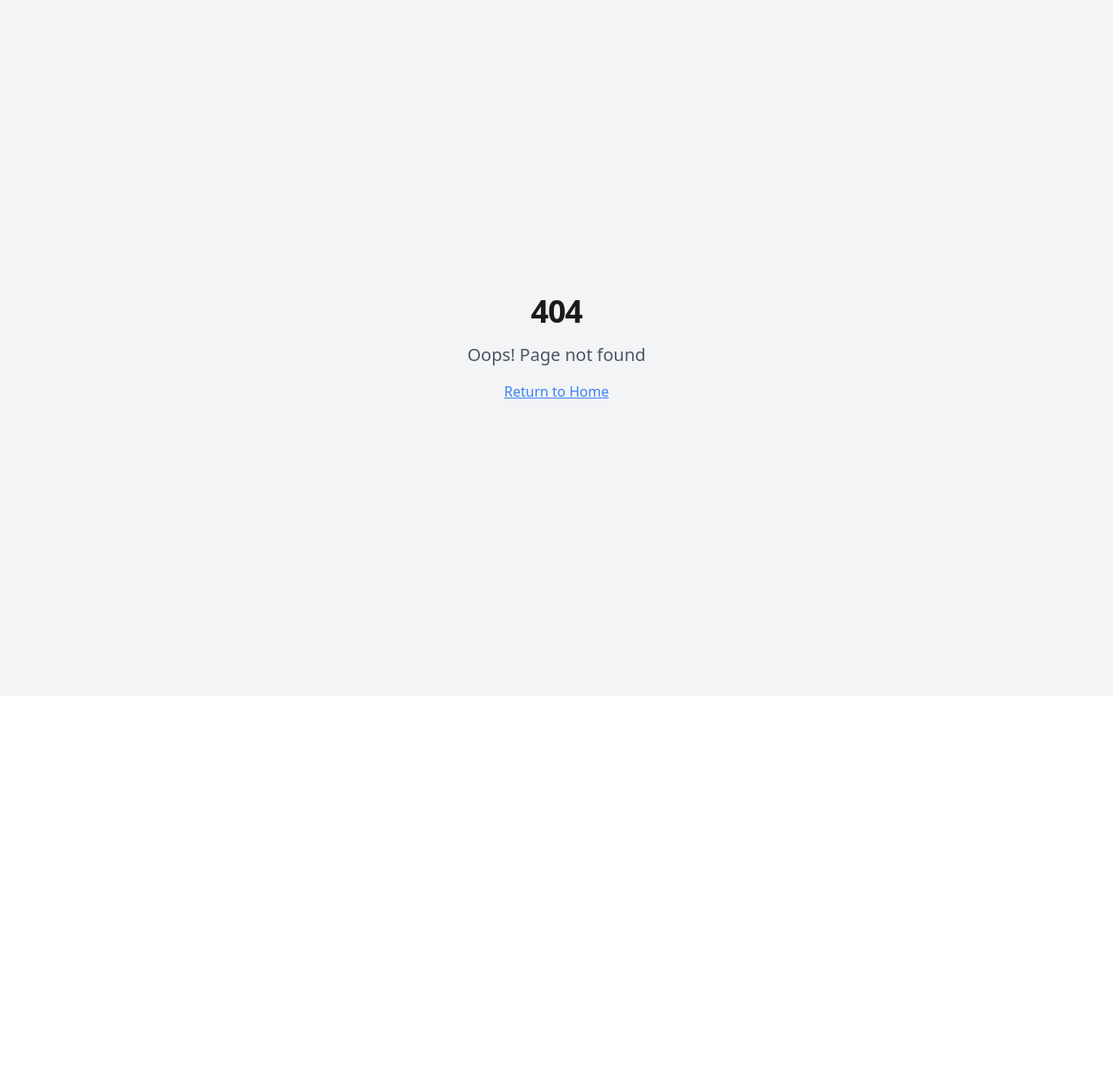
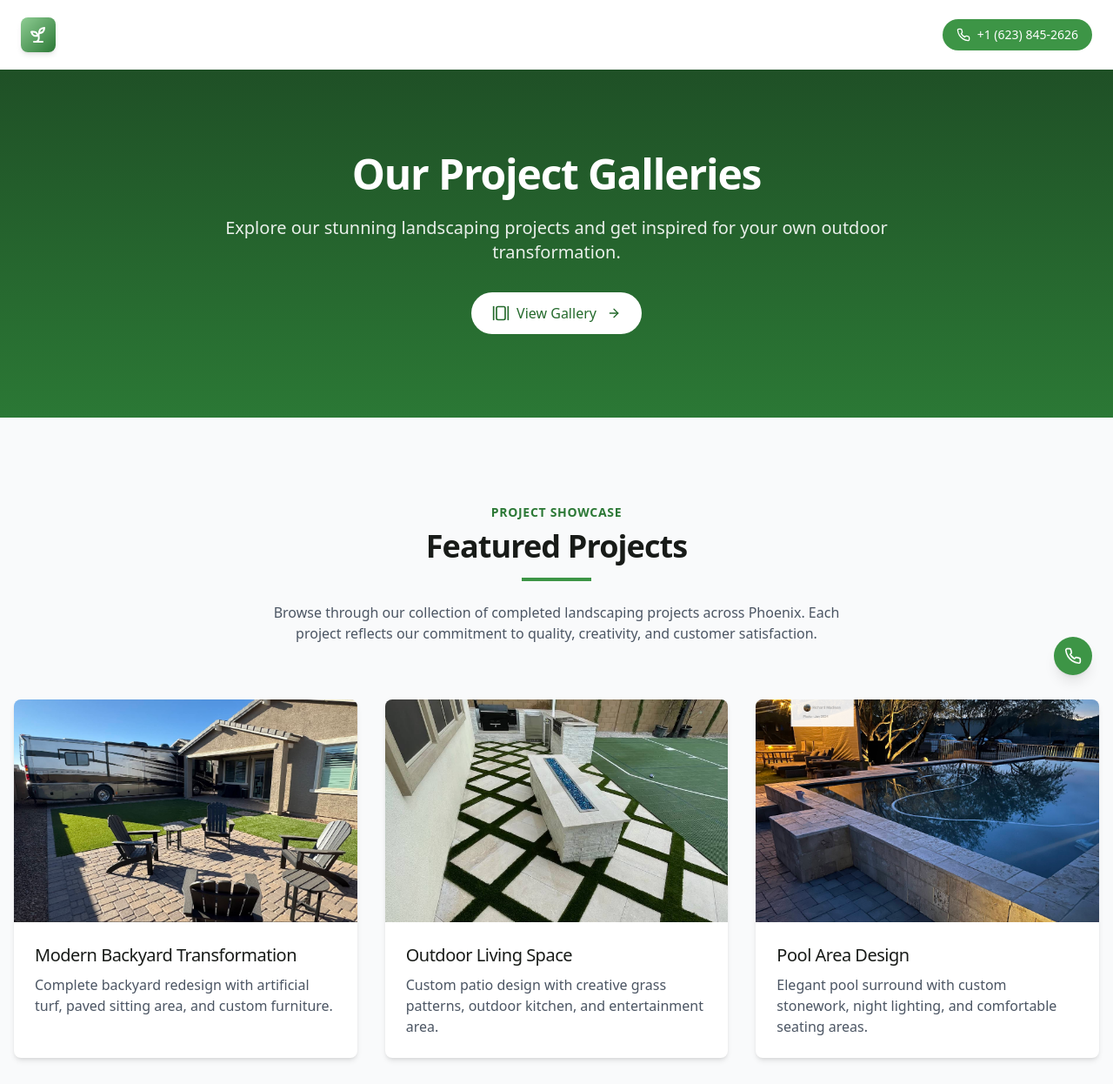
Before and after one commit to Azagentfritz/peorialawncare, a React (Vite) app: page /galleries in a window 1280 px wide. Before the commit this address had no page. Shown: the top 1246 px of the page at 87% size. Before the commit the page ends 800 px from the top, so only its background shows below. Built offline with nearby package versions, Linux system fonts and the light colour scheme.

Commit message:
Add Galleries page and links
Added a link to a new Galleries page at the top of the site and below the Recent Projects section.  The Galleries page showcases projects using the existing site styling and animations.

```diff
--- a/src/App.tsx
+++ b/src/App.tsx
@@ -1,9 +1,11 @@
+
 import { Toaster } from "@/components/ui/toaster";
 import { Toaster as Sonner } from "@/components/ui/sonner";
 import { TooltipProvider } from "@/components/ui/tooltip";
 import { QueryClient, QueryClientProvider } from "@tanstack/react-query";
 import { BrowserRouter, Routes, Route } from "react-router-dom";
 import Index from "./pages/Index";
+import Galleries from "./pages/Galleries";
 import NotFound from "./pages/NotFound";
 
 const queryClient = new QueryClient();
@@ -16,6 +18,7 @@ const App = () => (
       <BrowserRouter>
         <Routes>
           <Route path="/" element={<Index />} />
+          <Route path="/galleries" element={<Galleries />} />
           {/* ADD ALL CUSTOM ROUTES ABOVE THE CATCH-ALL "*" ROUTE */}
           <Route path="*" element={<NotFound />} />
         </Routes>
--- a/src/components/layout/Navbar.tsx
+++ b/src/components/layout/Navbar.tsx
@@ -1,4 +1,3 @@
-
 import { useState, useEffect } from "react";
 import { Phone, Sprout } from "lucide-react";
 
@@ -20,11 +19,12 @@ const Navbar = () => {
   }, []);
 
   const navLinks = [
-    { name: "Home", url: "#home" },
-    { name: "About", url: "#about" },
-    { name: "Services", url: "#services" },
-    { name: "Projects", url: "#projects" },
-    { name: "Contact", url: "#contact" },
+    { name: "Home", url: "/" },
+    { name: "About", url: "/#about" },
+    { name: "Services", url: "/#services" },
+    { name: "Projects", url: "/#projects" },
+    { name: "Galleries", url: "/galleries" },
+    { name: "Contact", url: "/#contact" },
   ];
 
   return (
@@ -38,7 +38,7 @@ const Navbar = () => {
       <div className="container mx-auto px-4 md:px-6">
         <div className="flex items-center justify-between">
           <a
-            href="#home"
+            href="/"
             className="flex items-center gap-2"
           >
             <div className="h-10 w-10 flex items-center justify-center bg-gradient-to-br from-lawn-300 to-lawn-600 rounded-lg p-2 shadow-md transition-all duration-300 hover:shadow-lawn-200/50">
--- a/src/components/sections/Projects.tsx
+++ b/src/components/sections/Projects.tsx
@@ -1,5 +1,5 @@
-
 import ProjectCard from "../ui/ProjectCard";
+import { GalleryHorizontal } from "lucide-react";
 
 const Projects = () => {
   const projects = [
@@ -66,7 +66,7 @@ const Projects = () => {
           ))}
         </div>
 
-        <div className="mt-16 text-center">
+        <div className="mt-16 flex flex-col items-center gap-6">
           <div className="inline-flex items-center gap-4 p-4 bg-white rounded-lg shadow-md">
             <div className="h-12 w-12 bg-lawn-50 rounded-full flex items-center justify-center">
               <span className="text-lawn-600 font-bold text-xl">80+</span>
@@ -76,6 +76,14 @@ const Projects = () => {
               <p className="font-medium">Satisfied Customers</p>
             </div>
           </div>
+
+          <a
+            href="/galleries"
+            className="inline-flex items-center gap-2 px-6 py-3 bg-lawn-500 hover:bg-lawn-600 text-white rounded-full transition-all duration-300 shadow-md hover:shadow-lg"
+          >
+            <GalleryHorizontal size={18} />
+            <span>View Full Galleries</span>
+          </a>
         </div>
       </div>
     </section>
--- /dev/null
+++ b/src/pages/Galleries.tsx
@@ -0,0 +1,159 @@
+
+import { useEffect } from "react";
+import Navbar from "@/components/layout/Navbar";
+import Footer from "@/components/layout/Footer";
+import { ArrowRight, Camera, GalleryHorizontal } from "lucide-react";
+import ProjectCard from "@/components/ui/ProjectCard";
+import FloatingCallButton from "@/components/ui/FloatingCallButton";
+
+const Galleries = () => {
+  useEffect(() => {
+    // Update page title
+    document.title = "Project Galleries | Peoria Lawn Care";
+
+    // Scroll to top on page load
+    window.scrollTo(0, 0);
+  }, []);
+
+  const galleryProjects = [
+    {
+      imgSrc: "/lovable-uploads/bbe7a83e-22c8-45f6-a80d-b97a926ac3a5.png",
+      title: "Modern Backyard Transformation",
+      description: "Complete backyard redesign with artificial turf, paved sitting area, and custom furniture."
+    },
+    {
+      imgSrc: "/lovable-uploads/67219dde-cd94-4187-bdcc-c92fad315f58.png",
+      title: "Outdoor Living Space",
+      description: "Custom patio design with creative grass patterns, outdoor kitchen, and entertainment area."
+    },
+    {
+      imgSrc: "/lovable-uploads/46125801-c90d-4637-acc1-92cacb7f0b52.png",
+      title: "Pool Area Design",
+      description: "Elegant pool surround with custom stonework, night lighting, and comfortable seating areas."
+    },
+    {
+      imgSrc: "/lovable-uploads/ec6e6cd6-0c54-4d6b-9cc5-b30a9708d1b8.png",
+      title: "Outdoor Dining Space",
+      description: "Beautiful patio area with shade umbrella, premium outdoor furniture, and landscaped surroundings."
+    },
+    {
+      imgSrc: "/lovable-uploads/0ead037d-ae0d-4cb2-b79d-5faf2fdb26f1.png",
+      title: "Front Lawn Landscaping",
+      description: "Beautiful front yard design with lush green grass, decorative borders, and elegant pathways enhancing curb appeal."
+    },
+    {
+      imgSrc: "/lovable-uploads/73458201-84f9-42ed-aef2-a2a511d101ad.png",
+      title: "Desert Landscape Design",
+      description: "Drought-resistant landscape with desert plants, decorative stones, walking path, and water feature."
+    },
+    {
+      imgSrc: "/lovable-uploads/efde9a2b-46bb-45e0-9ec4-b91bd6ba2045.png",
+      title: "Geometric Garden Design",
+      description: "Modern geometric garden layout with structured planting areas, walking paths, and custom lighting features."
+    },
+    {
+      imgSrc: "/lovable-uploads/167b96bd-0c16-4360-abcc-efdaa39c0176.png",
+      title: "Residential Lawn Care",
+      description: "Professional lawn maintenance services including mowing, edging, aeration, and seasonal care treatments."
+    },
+  ];
+
+  return (
+    <div className="flex flex-col min-h-screen">
+      <Navbar />
+
+      <main className="flex-grow pt-20">
+        {/* Hero Section */}
+        <section className="relative bg-gradient-to-b from-lawn-800 to-lawn-600 py-16 md:py-24">
+          <div className="container mx-auto px-4">
+            <div className="max-w-3xl mx-auto text-center">
+              <h1 className="text-3xl md:text-5xl font-bold text-white mb-6 animate-fade-in">
+                Our Project Galleries
+              </h1>
+              <p className="text-white/90 text-lg md:text-xl mb-8 animate-fade-in" style={{ animationDelay: '200ms' }}>
+                Explore our stunning landscaping projects and get inspired for your own outdoor transformation.
+              </p>
+              <div className="flex justify-center animate-fade-in" style={{ animationDelay: '400ms' }}>
+                <a
+                  href="#gallery"
+                  className="flex items-center gap-2 bg-white text-lawn-700 px-6 py-3 rounded-full transition-all duration-300 hover:bg-lawn-50 hover:shadow-lg"
+                >
+                  <GalleryHorizontal className="w-5 h-5" />
+                  <span>View Gallery</span>
+                  <ArrowRight className="w-4 h-4 ml-1" />
+                </a>
+              </div>
+            </div>
+          </div>
+        </section>
+
+        {/* Gallery Section */}
+        <section id="gallery" className="py-16 md:py-24 bg-gray-50">
+          <div className="container mx-auto px-4">
+            <div className="text-center max-w-2xl mx-auto mb-16">
+              <span className="text-lawn-600 text-sm font-semibold uppercase tracking-wider">Project Showcase</span>
+              <h2 className="text-3xl md:text-4xl font-bold mt-2 mb-4">
+                Featured Projects
+              </h2>
+              <div className="w-20 h-1 bg-lawn-500 mx-auto mb-6"></div>
+              <p className="text-gray-600">
+                Browse through our collection of completed landscaping projects across Phoenix. Each project
+                reflects our commitment to quality, creativity, and customer satisfaction.
+              </p>
+            </div>
+
+            <div className="grid grid-cols-1 md:grid-cols-2 lg:grid-cols-3 gap-8">
+              {galleryProjects.map((project, index) => (
+                <div
+                  key={index}
+                  className="animate-fade-in"
+                  style={{ animationDelay: `${index * 100}ms` }}
+                >
+                  <ProjectCard
+                    imgSrc={project.imgSrc}
+                    title={project.title}
+                    description={project.description}
+                  />
+                </div>
+              ))}
+            </div>
+
+            <div className="mt-16 flex justify-center">
+              <div className="p-8 bg-white rounded-lg shadow-md max-w-3xl">
+                <h3 className="text-2xl font-semibold mb-4 text-center">Ready for Your Own Landscape Transformation?</h3>
+                <p className="text-gray-600 mb-6 text-center">
+                  Let us bring your landscaping vision to life. Contact us today for a free consultation and quote.
+                </p>
+                <div className="flex flex-col sm:flex-row justify-center gap-4">
+                  <a
+                    href="/#contact"
+                    className="inline-flex justify-center items-center gap-2 bg-lawn-500 hover:bg-lawn-600 text-white px-6 py-3 rounded-full transition-all duration-300 text-lg font-medium shadow-md hover:shadow-lg"
+                  >
+                    <span>Get a Quote</span>
+                  </a>
+                  <a
+                    href="tel:+16238452626"
+                    className="inline-flex justify-center items-center gap-2 bg-white border border-lawn-500 text-lawn-600 hover:bg-lawn-50 px-6 py-3 rounded-full transition-all duration-300 text-lg font-medium shadow-md hover:shadow-lg"
+                  >
+                    <Camera className="w-5 h-5" />
+                    <span>Schedule a Consultation</span>
+                  </a>
+                </div>
+              </div>
+            </div>
+          </div>
+        </section>
+      </main>
+
+      <Footer />
+
+      {/* Call button */}
+      <FloatingCallButton
+        phoneNumber="623-845-2626"
+        className="bottom-6 right-6"
+      />
+    </div>
+  );
+};
+
+export default Galleries;
```
